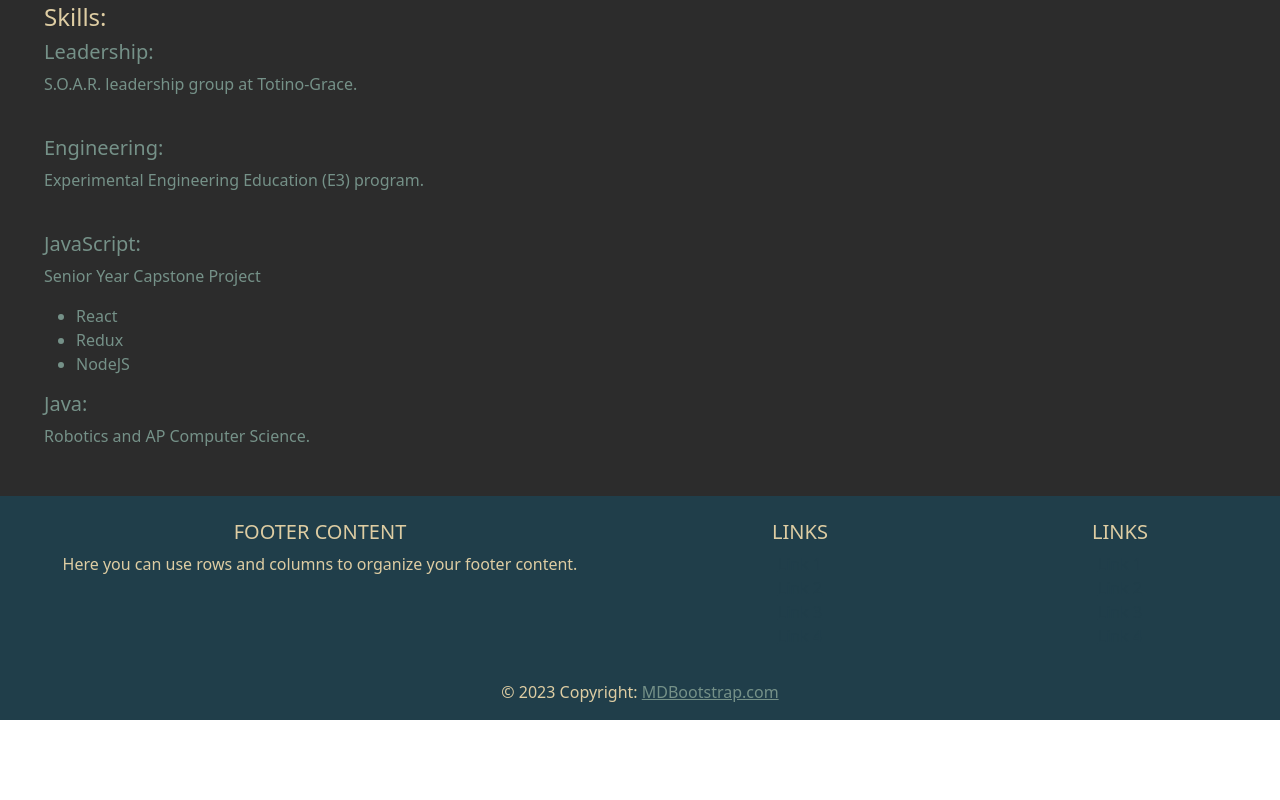
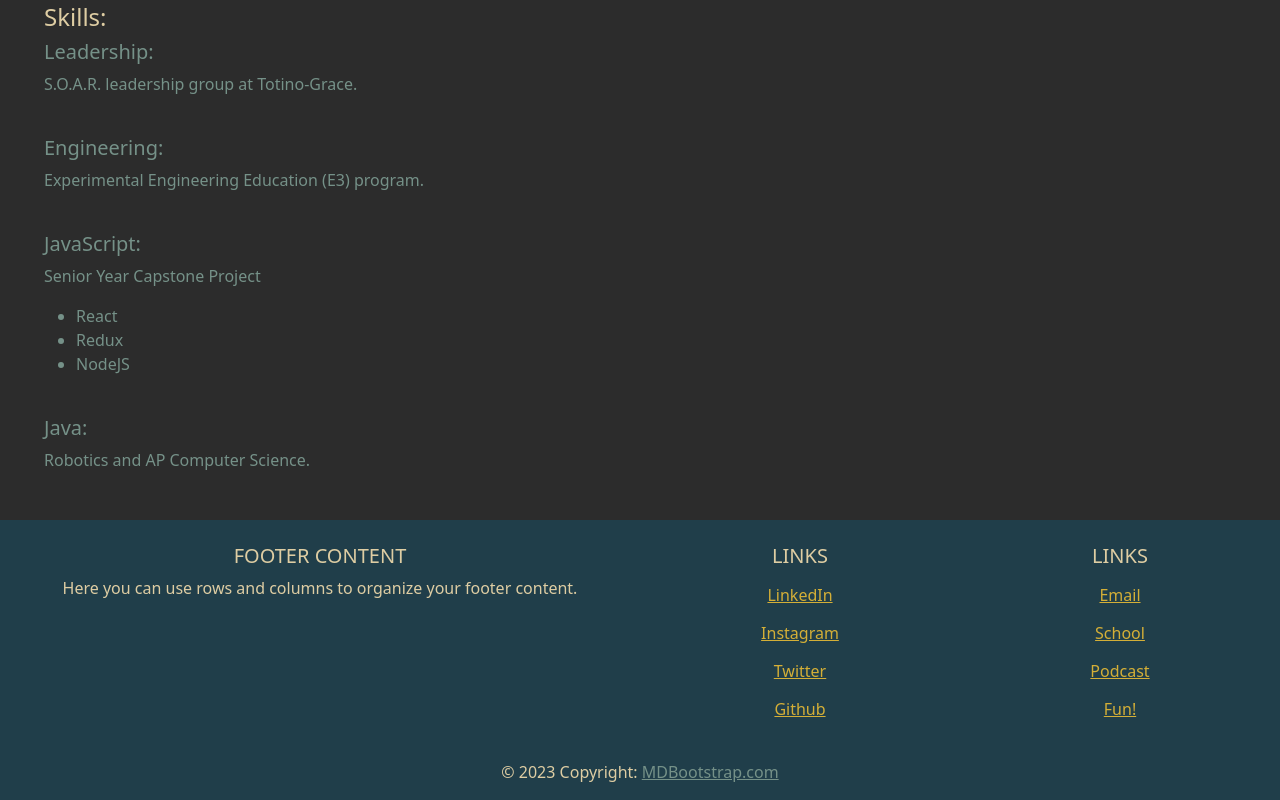
Before and after one commit to frank-denton/frank-denton.github.io, a React app: page / in a window 1280 px wide. Shown: the part 1152-1952 px from the top of the page. Before the commit the page ends 1872 px from the top, so only its background shows below. Built offline with nearby package versions, Linux system fonts and the light colour scheme; the HTML template or start-up script is replaced by a standard one.

Commit message:
updated footer

```diff
--- a/src/custom.scss
+++ b/src/custom.scss
@@ -46,6 +46,9 @@ $dropdown-link-color: $gold;
 $dropdown-link-hover-color: $gold-dark;
 $dropdown-link-hover-bg: $primary-dark;
 
+//Custon Link Colors
+$link-color: $gold;
+
 
 
 @import "../node_modules/bootstrap/scss/bootstrap.scss";
--- a/src/features/Navbar/Footer.jsx
+++ b/src/features/Navbar/Footer.jsx
@@ -1,4 +1,6 @@
 import React from "react"
+import Button from "react-bootstrap/Button"
+import { LinkContainer } from "react-router-bootstrap"
 
 const Footer = () => <footer className="page-footer font-small blue pt-4 bg-primary">
     <div className="container-fluid text-center text-md-left">
@@ -13,19 +15,19 @@ const Footer = () => <footer className="page-footer font-small blue pt-4 bg-prim
             <div className="col-md-3 mb-md-0 mb-3">
                 <h5 className="text-uppercase">Links</h5>
                 <ul className="list-unstyled">
-                    <li><a href="#!">Link 1</a></li>
-                    <li><a href="#!">Link 2</a></li>
-                    <li><a href="#!">Link 3</a></li>
-                    <li><a href="#!">Link 4</a></li>
+                    <li><Button variant='link'>LinkedIn</Button></li>
+                    <li><Button variant='link'>Instagram</Button></li>
+                    <li><Button variant='link'>Twitter</Button></li>
+                    <li><Button variant='link'>Github</Button></li>
                 </ul>
             </div>
             <div className="col-md-3 mb-md-0 mb-3">
                 <h5 className="text-uppercase">Links</h5>
                 <ul className="list-unstyled">
-                    <li><a href="#!">Link 1</a></li>
-                    <li><a href="#!">Link 2</a></li>
-                    <li><a href="#!">Link 3</a></li>
-                    <li><a href="#!">Link 4</a></li>
+                    <li><Button variant='link' onClick={() => window.location = 'mailto:frankrobertdenton@gmail.com'}>Email</Button></li>
+                    <li><Button variant='link'>School</Button></li>
+                    <li><Button variant='link'>Podcast</Button></li>
+                    <LinkContainer to='/234'><li><Button variant='link'>Fun!</Button></li></LinkContainer>
                 </ul>
             </div>
         </div>
--- a/src/features/about/About.jsx
+++ b/src/features/about/About.jsx
@@ -51,6 +51,7 @@ function About() {
                 <li>Redux</li>
                 <li>NodeJS</li>
             </ul>
+            <br></br>
             <h5 >Java:</h5>
             <p>Robotics and AP Computer Science.</p>
         </div>
```
